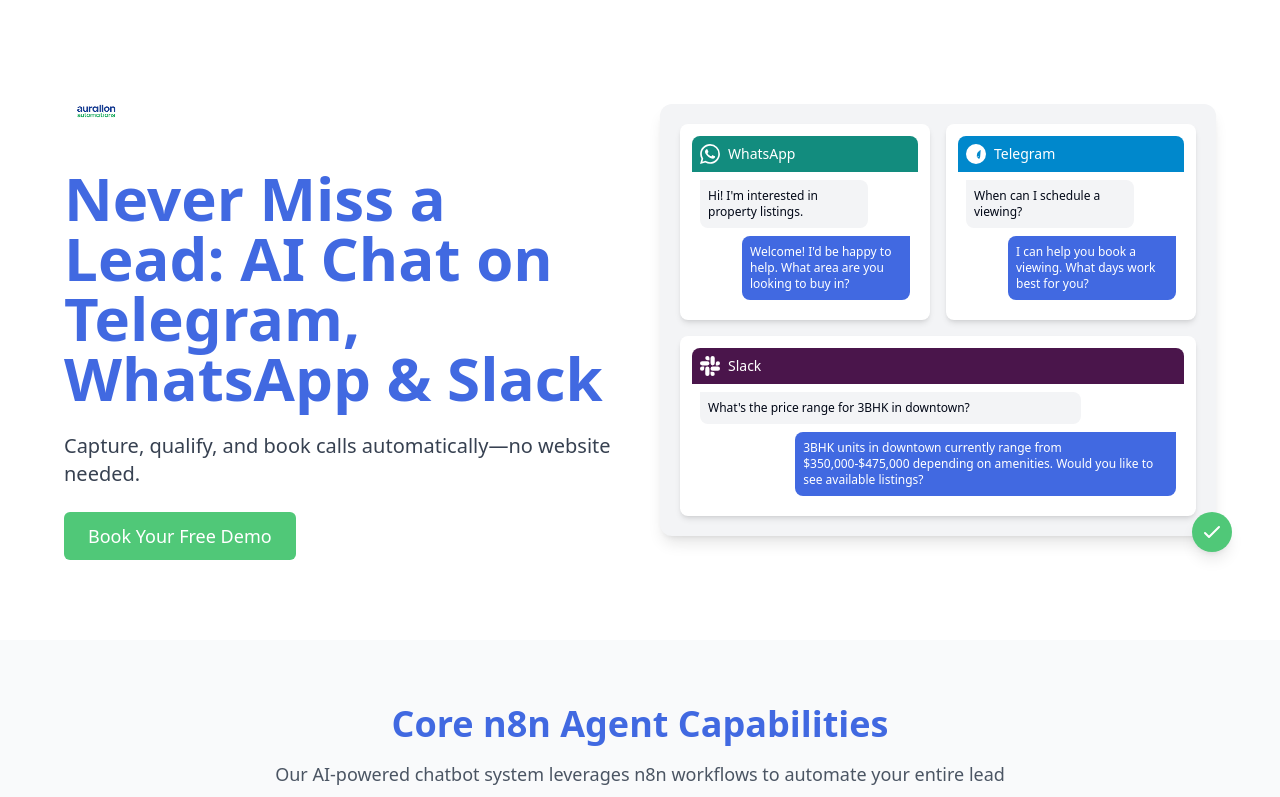
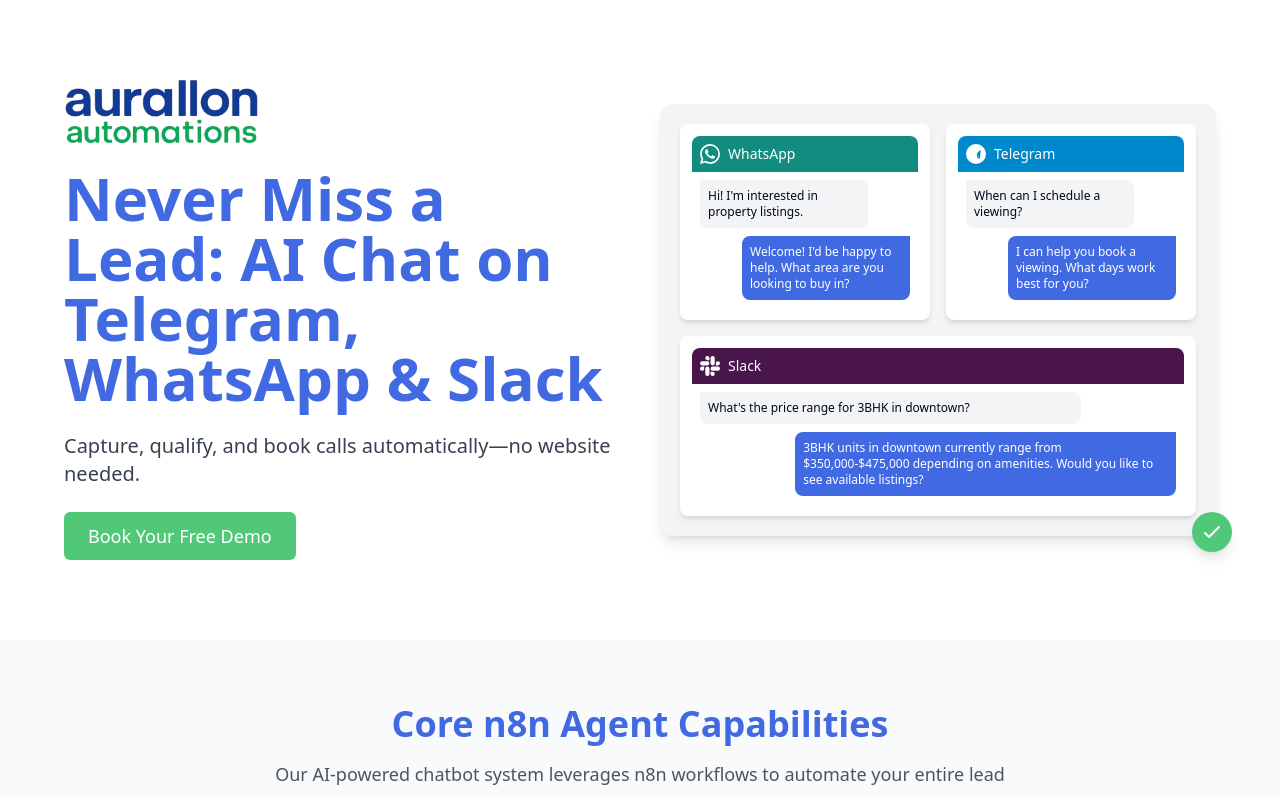
Before and after one commit to Bestgamer2853/aurallon-ai-agent-launch, a React (Vite) app: page / in a window 1280 px wide. Shown: the top 797 px of the page. Built offline with nearby package versions, Linux system fonts and the light colour scheme.

Commit message:
Replace logo
Replaced the logo image in the Hero component.

```diff
--- a/src/components/Hero.tsx
+++ b/src/components/Hero.tsx
@@ -1,10 +1,11 @@
+
 import { Button } from "@/components/ui/button";
 const Hero = () => {
   return <section className="py-20 px-4 md:px-8 bg-white">
       <div className="max-w-6xl mx-auto">
         <div className="flex flex-col lg:flex-row items-center gap-10">
           <div className="lg:w-1/2 space-y-6 animate-fade-in">
-            <img src="/lovable-uploads/8afbe3a7-8b1c-4210-923b-881ed10164b5.png" alt="Aurallon Automations Logo" className="h-14 md:h-16 object-contain" />
+            <img src="/lovable-uploads/7e16557b-7e9f-4f68-965b-fe513f3e0f6d.png" alt="Aurallon Automations Logo" className="h-14 md:h-16 object-contain" />
             <h1 className="text-4xl md:text-5xl lg:text-6xl font-bold text-aurallon-blue leading-tight">
               Never Miss a Lead: AI Chat on Telegram, WhatsApp & Slack
             </h1>
```
Also changed, not shown: public/lovable-uploads/7e16557b-7e9f-4f68-965b-fe513f3e0f6d.png (added).
